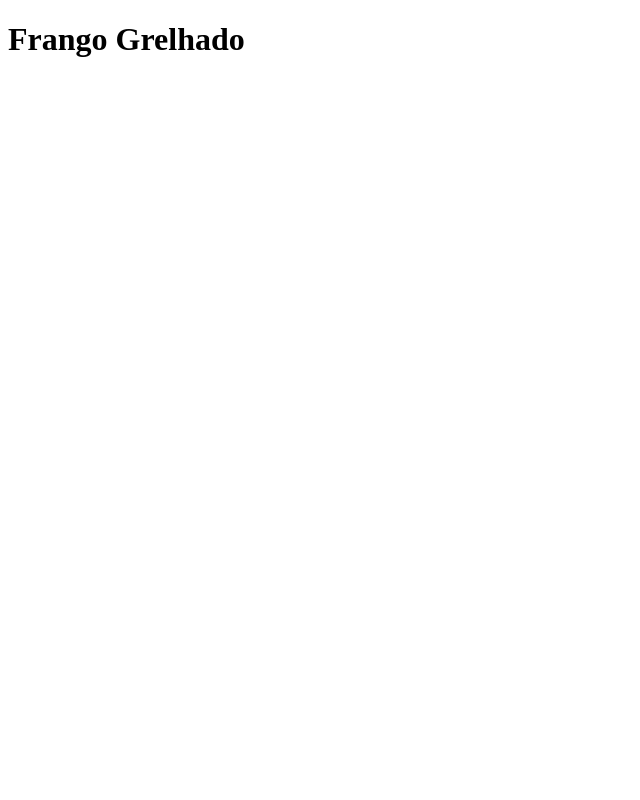
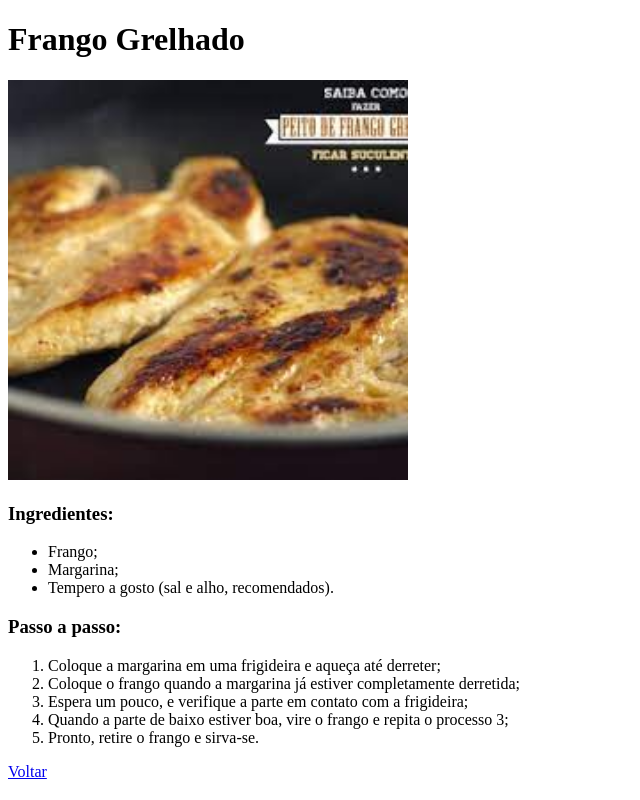
Before and after one commit to CeloRocha/OdinLearning, a plain HTML site: page recipes/frango.html in a window 1280 px wide. Shown: the whole page, without its empty margins (0-640 px from the left). Drawn offline with Linux system fonts and the light colour scheme.

Commit message:
Pagina do frango grelhado, adicionada

```diff
--- a/recipes/frango.html
+++ b/recipes/frango.html
@@ -8,5 +8,21 @@
 </head>
 <body>
     <h1>Frango Grelhado</h1>
+    <img src="images/Frango.jpeg" style="width: 400px;" alt="imagem do frango grelhado.">
+    <h3>Ingredientes:</h3>
+    <ul>
+        <li>Frango;</li>
+        <li>Margarina;</li>
+        <li>Tempero a gosto (sal e alho, recomendados).</li>
+    </ul>
+    <h3>Passo a passo:</h3>
+    <ol>
+        <li>Coloque a margarina em uma frigideira e aqueça até derreter;</li>
+        <li>Coloque o frango quando a margarina já estiver completamente derretida;</li>
+        <li>Espera um pouco, e verifique a parte em contato com a frigideira;</li>
+        <li>Quando a parte de baixo estiver boa, vire o frango e repita o processo 3;</li>
+        <li>Pronto, retire o frango e sirva-se.</li>
+    </ol>
+    <a href="../index.html">Voltar</a>
 </body>
 </html>
```
